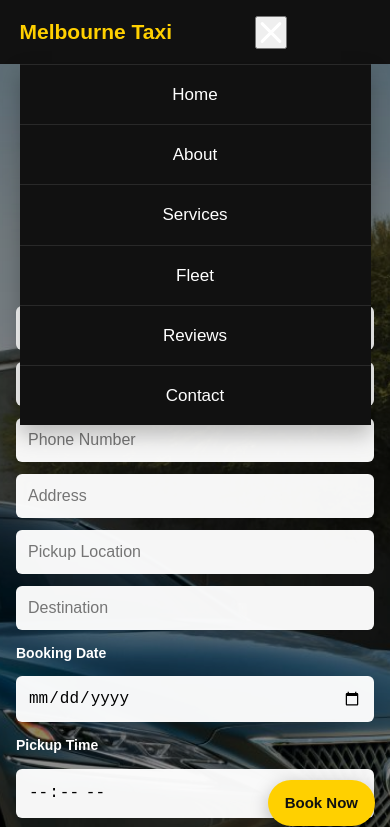
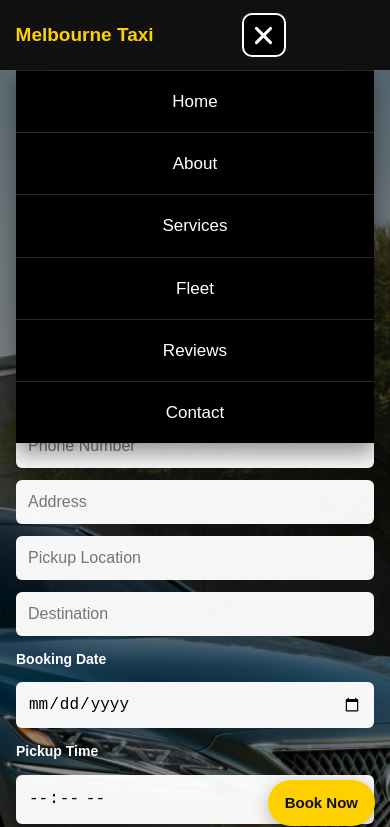
Before and after one commit to manpreet201/taxi-website, a plain HTML site: page index.html in a window 390 px wide. Both pictures are taken after a click on the button 271 px from the left and 32 px from the top of the page. Shown: the top 827 px of the page. Drawn offline with nearby package versions, Linux system fonts and the light colour scheme.

Commit message:
Update style.css

````diff
--- a/style.css
+++ b/style.css
@@ -33,7 +33,7 @@
 }
 
 /* =========================
-HEADER & NAVBAR
+HEADER
 ========================= */
 
 .header{
@@ -83,39 +83,11 @@
 
 /* =========================
 HAMBURGER
+MOBILE/TABLET ONLY
 ========================= */
 
 .hamburger{
 display:none;
-width:44px;
-height:44px;
-padding:8px;
-background:transparent;
-border:none;
-cursor:pointer;
--webkit-tap-highlight-color:transparent;
-}
-
-.hamburger span{
-display:block;
-width:28px;
-height:3px;
-margin:5px auto;
-background:#fff;
-border-radius:5px;
-transition:transform 0.3s ease, opacity 0.3s ease;
-}
-
-.hamburger.active span:nth-child(1){
-transform:translateY(8px) rotate(45deg);
-}
-
-.hamburger.active span:nth-child(2){
-opacity:0;
-}
-
-.hamburger.active span:nth-child(3){
-transform:translateY(-8px) rotate(-45deg);
 }
 
 /* =========================
@@ -160,14 +132,14 @@
 }
 
 .hero h2{
-font-size:clamp(30px, 5vw, 46px);
+font-size:clamp(30px,5vw,46px);
 line-height:1.2;
 margin-bottom:12px;
 }
 
 .hero p{
 margin-bottom:25px;
-font-size:clamp(15px, 2vw, 18px);
+font-size:clamp(15px,2vw,18px);
 }
 
 /* =========================
@@ -235,11 +207,18 @@
 background:#FFD000;
 color:#111;
 cursor:pointer;
+transition:all 0.3s ease;
 }
 
 .book-btn:hover{
 background:#e6c200;
 transform:translateY(-2px);
+}
+
+.book-btn:disabled{
+opacity:0.7;
+cursor:not-allowed;
+transform:none;
 }
 
 .call-btn{
@@ -250,6 +229,7 @@
 align-items:center;
 justify-content:center;
 gap:8px;
+transition:all 0.3s ease;
 }
 
 .call-btn:hover{
@@ -278,7 +258,7 @@
 .section-title{
 text-align:center;
 margin-bottom:40px;
-font-size:clamp(26px, 4vw, 36px);
+font-size:clamp(26px,4vw,36px);
 color:#111;
 }
 
@@ -294,14 +274,18 @@
 }
 
 /* =========================
-GRID & CARDS
+GRID
 ========================= */
 
 .grid{
 display:grid;
-grid-template-columns:repeat(4, minmax(0, 1fr));
+grid-template-columns:repeat(4,minmax(0,1fr));
 gap:25px;
 }
+
+/* =========================
+CARDS
+========================= */
 
 .card{
 height:100%;
@@ -309,7 +293,7 @@
 border-radius:12px;
 overflow:hidden;
 box-shadow:0 4px 15px rgba(0,0,0,0.10);
-transition:transform 0.3s ease, box-shadow 0.3s ease;
+transition:transform 0.3s ease,box-shadow 0.3s ease;
 }
 
 .card:hover{
@@ -326,6 +310,7 @@
 .card h3{
 margin:18px 18px 10px;
 font-size:20px;
+color:#111;
 }
 
 .card p{
@@ -389,6 +374,7 @@
 color:#fff;
 cursor:pointer;
 z-index:2;
+transition:all 0.3s ease;
 }
 
 .carousel-btn:hover
@@ -402,7 +388,7 @@
 }
 
 /* =========================
-CONTACT & FOOTER
+CONTACT
 ========================= */
 
 .contact{
@@ -410,7 +396,7 @@
 }
 
 .contact h2{
-font-size:clamp(28px, 4vw, 36px);
+font-size:clamp(28px,4vw,36px);
 }
 
 .contact p{
@@ -434,6 +420,10 @@
 transform:translateY(-2px);
 }
 
+/* =========================
+FOOTER
+========================= */
+
 .footer{
 background:#111;
 color:#fff;
@@ -442,7 +432,7 @@
 }
 
 /* =========================
-FLOATING BUTTONS
+FLOATING BOOKING BUTTON
 ========================= */
 
 .floating-btn{
@@ -465,6 +455,10 @@
 background:#e6c200;
 transform:scale(1.05);
 }
+
+/* =========================
+BACK TO TOP
+========================= */
 
 #back-to-top{
 position:fixed;
@@ -492,38 +486,111 @@
 
 @media (max-width:1024px){
 
-```
+
 .grid{
-    grid-template-columns:repeat(2, minmax(0, 1fr));
+    grid-template-columns:repeat(2,minmax(0,1fr));
 }
-```
+
 
 }
 
 /* =========================
-MOBILE NAVIGATION
+MOBILE / SMALL DEVICES
 ========================= */
 
 @media (max-width:768px){
 
-```
+
 .container{
     width:92%;
 }
 
-.nav-container{
-    min-height:64px;
+
+/* =========================
+   MOBILE HAMBURGER BUTTON
+========================== */
+
+.hamburger{
+    display:flex;
+
+    width:46px;
+    height:46px;
+
+    padding:0;
+
+    background:#000;
+
+    border:2px solid #fff;
+    border-radius:10px;
+
+    cursor:pointer;
+
+    align-items:center;
+    justify-content:center;
+    flex-direction:column;
+
+    gap:5px;
+
+    position:relative;
+    z-index:10001;
+
+    -webkit-tap-highlight-color:transparent;
+
+    transition:
+        transform 0.2s ease,
+        border-color 0.3s ease,
+        box-shadow 0.3s ease;
 }
 
-.logo{
-    font-size:21px;
+
+.hamburger span{
+    display:block;
+
+    width:25px;
+    height:3px;
+
+    margin:0;
+
+    background:#fff;
+
+    border-radius:10px;
+
+    transition:
+        transform 0.3s ease,
+        opacity 0.3s ease;
 }
 
-.hamburger{
-    display:block;
-    position:relative;
-    z-index:10001;
+
+.hamburger:hover{
+    background:#000;
+    border-color:#FFD000;
+    box-shadow:0 0 12px rgba(255,208,0,0.35);
 }
+
+
+.hamburger:active{
+    transform:scale(0.92);
+}
+
+
+/* Hamburger → X */
+
+.hamburger.active span:nth-child(1){
+    transform:translateY(8px) rotate(45deg);
+}
+
+.hamburger.active span:nth-child(2){
+    opacity:0;
+}
+
+.hamburger.active span:nth-child(3){
+    transform:translateY(-8px) rotate(-45deg);
+}
+
+
+/* =========================
+   MOBILE NAV
+========================== */
 
 .nav{
     position:static;
@@ -532,27 +599,35 @@
 
 .nav-links{
     position:absolute;
+
     top:100%;
     left:0;
+
     width:100%;
+
     display:flex;
     flex-direction:column;
     align-items:stretch;
+
     gap:0;
-    background:#111;
+
+    background:#000;
 
     max-height:0;
     opacity:0;
     visibility:hidden;
+
     overflow:hidden;
 
+    box-shadow:
+        0 10px 20px rgba(0,0,0,0.4);
+
     transition:
-        max-height 0.35s ease,
-        opacity 0.25s ease,
-        visibility 0.25s ease;
+        max-height 0.4s ease,
+        opacity 0.3s ease,
+        visibility 0.3s ease;
+}
 
-    box-shadow:0 10px 20px rgba(0,0,0,0.25);
-}
 
 .nav-links.active{
     max-height:500px;
@@ -560,23 +635,42 @@
     visibility:visible;
 }
 
+
 .nav-links li{
     width:100%;
-    border-top:1px solid rgba(255,255,255,0.1);
+    border-top:1px solid rgba(255,255,255,0.15);
 }
 
+
 .nav-links a{
+    display:block;
     width:100%;
-    padding:16px 25px;
+
+    padding:17px 20px;
+
+    color:#fff;
+
     text-align:center;
+
     font-size:17px;
+    font-weight:500;
+
+    transition:
+        background 0.3s ease,
+        color 0.3s ease;
 }
 
-.nav-links a:active,
-.nav-links a:hover{
-    background:#222;
+
+.nav-links a:hover,
+.nav-links a:active{
+    background:#1a1a1a;
     color:#FFD000;
 }
+
+
+/* =========================
+   MOBILE HERO
+========================== */
 
 .hero,
 .hero-overlay{
@@ -587,6 +681,11 @@
     padding:85px 16px 45px;
 }
 
+
+/* =========================
+   MOBILE GRID
+========================== */
+
 .grid{
     grid-template-columns:1fr;
     gap:20px;
@@ -596,9 +695,19 @@
     height:220px;
 }
 
+
+/* =========================
+   MOBILE BOOKING
+========================== */
+
 .booking-buttons{
     flex-direction:column;
 }
+
+
+/* =========================
+   MOBILE REVIEWS
+========================== */
 
 .carousel-container{
     padding:0 45px;
@@ -607,7 +716,11 @@
 .review-card{
     padding:25px 18px;
 }
-```
+
+.review-card p{
+    font-size:16px;
+}
+
 
 }
 
@@ -617,9 +730,18 @@
 
 @media (max-width:480px){
 
-```
+
 .logo{
     font-size:19px;
+}
+
+.hamburger{
+    width:44px;
+    height:44px;
+}
+
+.hamburger span{
+    width:23px;
 }
 
 .hero h2{
@@ -655,7 +777,41 @@
 .carousel-btn{
     width:38px;
     height:38px;
+    font-size:15px;
 }
-```
+
 
 }
+
+/* =========================
+DESKTOP / LAPTOP
+========================= */
+
+@media (min-width:769px){
+
+
+.hamburger{
+    display:none !important;
+}
+
+.nav-links{
+    display:flex !important;
+
+    position:static;
+
+    flex-direction:row;
+    align-items:center;
+
+    max-height:none !important;
+    opacity:1 !important;
+    visibility:visible !important;
+
+    background:transparent;
+
+    overflow:visible;
+
+    box-shadow:none;
+}
+
+
+}
````
